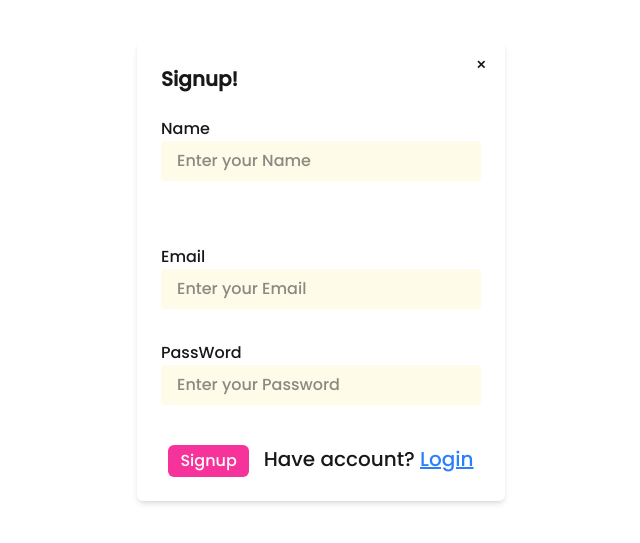
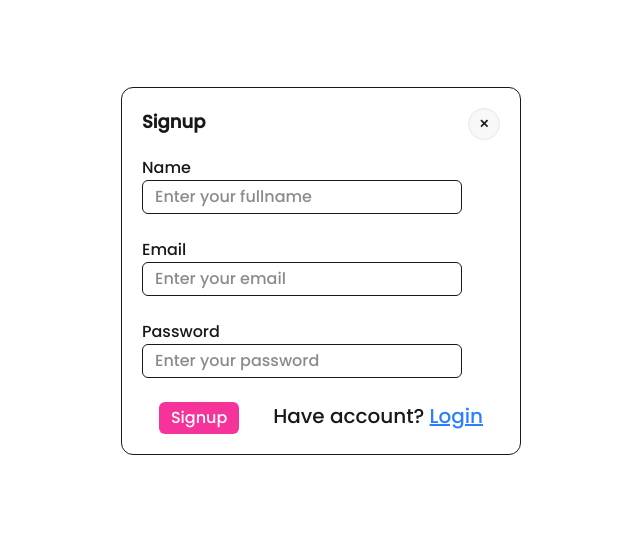
Before and after one commit to coder-dk-xyz/BookStoreApp, a React (Vite) app in the folder frontEnd/: page /signup in a window 1280 px wide. Shown: the part 129-672 px from the top of the page, without its empty margins (319-959 px from the left). Built offline with nearby package versions, Linux system fonts and the light colour scheme.

Commit message:
Frontend functionality done

```diff
--- a/frontEnd/src/components/Login.jsx
+++ b/frontEnd/src/components/Login.jsx
@@ -63,7 +63,7 @@ function Login() {
 
             {/* Button */}
             <div className="flex justify-around mt-6">
-              <button className="bg-pink-500 text-white rounded-md px-3 py-1 hover:bg-pink-700 duration-200">
+              <button className="bg-pink-500 text-white rounded-md px-3 py-1 hover:bg-pink-700 duration-200 hover:cursor-pointer">
                 Login
               </button>
               <p>
--- a/frontEnd/src/components/Signup.jsx
+++ b/frontEnd/src/components/Signup.jsx
@@ -1,6 +1,6 @@
-import React from 'react'
-import { Link } from 'react-router-dom'
-import Login from './Login'
+import React from "react";
+import { Link } from "react-router-dom";
+import Login from "./Login";
 import { useForm } from "react-hook-form";
 
 function Signup() {
@@ -12,37 +12,43 @@ function Signup() {
   const onSubmit = (data) => console.log(data);
 
   return (
-    <div className='flex h-screen justify-center items-center '>
-      <div className=" relative shadow-md p-6 border-0.5 rounded-md dark:bg-gray-800 dark:text-white">
-        <div className="w-80">
-
+    <div className="flex h-screen items-center justify-center ">
+      <div className=" w-[400px] border shadow-3 p-5 rounded-xl">
+        <div className="">
           <form onSubmit={handleSubmit(onSubmit)} method="dialog">
             {/* if there is a button in form, it will close the modal */}
-
-            <Link to={'/'} className="btn btn-sm btn-circle btn-ghost absolute top-2 right-2 ">✕</Link>
-
-            <h3 className="font-bold text-xl mb-6">Signup!</h3>
-
-            <div className='mb-4 space-y-2'>
-              <span className="">Name</span>
+            <div className="flex justify-between">
+              <h3 className="font-bold text-lg">Signup</h3>
+              <Link to="/" className="btn btn-sm btn-circle">
+                ✕
+              </Link>
+            </div>
+            {/* Name */}
+            <div className="mt-4 space-y-2">
+              <span>Name</span>
               <br />
-              <input type="text" placeholder="Enter your Name" className="outline-none bg-yellow-50  w-full rounded max-w-xs pl-4 p-2  hover:bg-yellow-200 mb-2"
-                {...register("name", { required: true })}
-
+              <input
+                type="text"
+                placeholder="Enter your fullname"
+                className="w-80 px-3 py-1 border rounded-md outline-none"
+                {...register("fullname", { required: true })}
               />
               <br />
-              {errors.name && (
+              {errors.fullname && (
                 <span className="text-sm text-red-500">
                   This field is required
                 </span>
               )}
             </div>
 
+            {/* Email */}
+              <div className="mt-4 space-y-2">
+                <span>Email</span>
                 <br />
-            <div className='mt-4 space-y-2'>
-              <span className="">Email</span>
-              <br />
-              <input type="email" placeholder="Enter your Email" className="outline-none bg-yellow-50  w-full rounded max-w-xs pl-4 p-2  hover:bg-yellow-200 mb-2"
+                <input
+                  type="email"
+                  placeholder="Enter your email"
+                  className="w-80 px-3 py-1 border rounded-md outline-none"
                   {...register("email", { required: true })}
                 />
                 <br />
@@ -53,21 +59,24 @@ function Signup() {
                 )}
               </div>
 
+            {/* Password */}
+              <div className="mt-4 space-y-2">
+                <span>Password</span>
                 <br />
-            <div className='mb-2 space-y-2'>
-              <span className="">PassWord</span>
-              <br />
-              <input type="password" placeholder="Enter your Password" className="outline-none bg-yellow-50  w-full rounded max-w-xs pl-4 p-2  hover:bg-yellow-200 mb-6 "
+                <input
+                  type="text"
+                  placeholder="Enter your password"
+                  className="w-80 px-3 py-1 border rounded-md outline-none"
                   {...register("password", { required: true })}
                 />
                 <br />
-              {errors.email && (
+                {errors.password && (
                   <span className="text-sm text-red-500">
                     This field is required
                   </span>
                 )}
               </div>
-
+              {/* button */}
               <div className="flex justify-around mt-4">
                 <button className="bg-pink-500 text-white rounded-md px-3 py-1 hover:bg-pink-700 duration-200">
                   Signup
@@ -75,7 +84,7 @@ function Signup() {
                 <p className="text-xl">
                   Have account?{" "}
                   <button
-                    className="underline text-blue-500 cursor-pointer"
+                    className="underline text-blue-500 hover:cursor-pointer"
                     onClick={() =>
                       document.getElementById("my_modal_3").showModal()
                     }
@@ -85,16 +94,11 @@ function Signup() {
                   <Login />
                 </p>
               </div>
-
           </form>
-
-
-
-
         </div>
       </div>
     </div>
-  )
+  );
 }
 
-export default Signup
+export default Signup;
```
Lines whose indentation alone changed are shown as unchanged.
